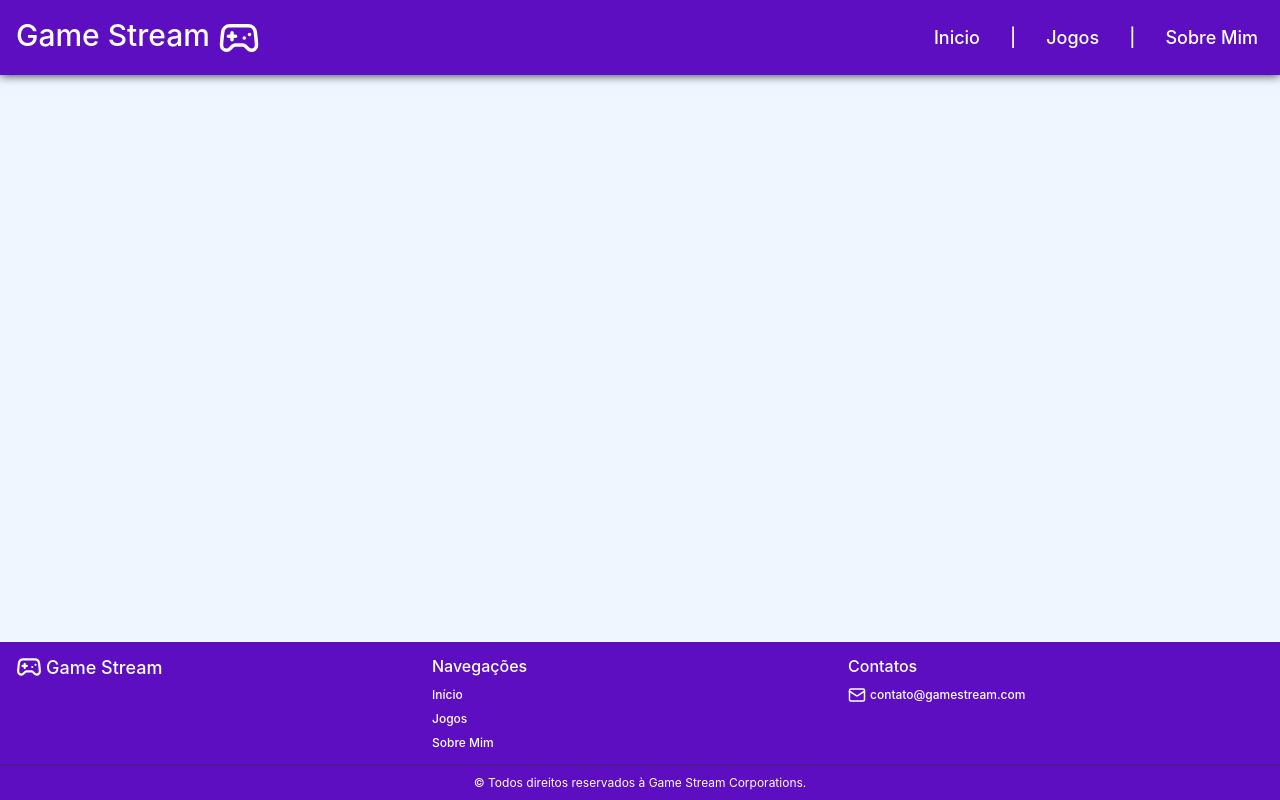
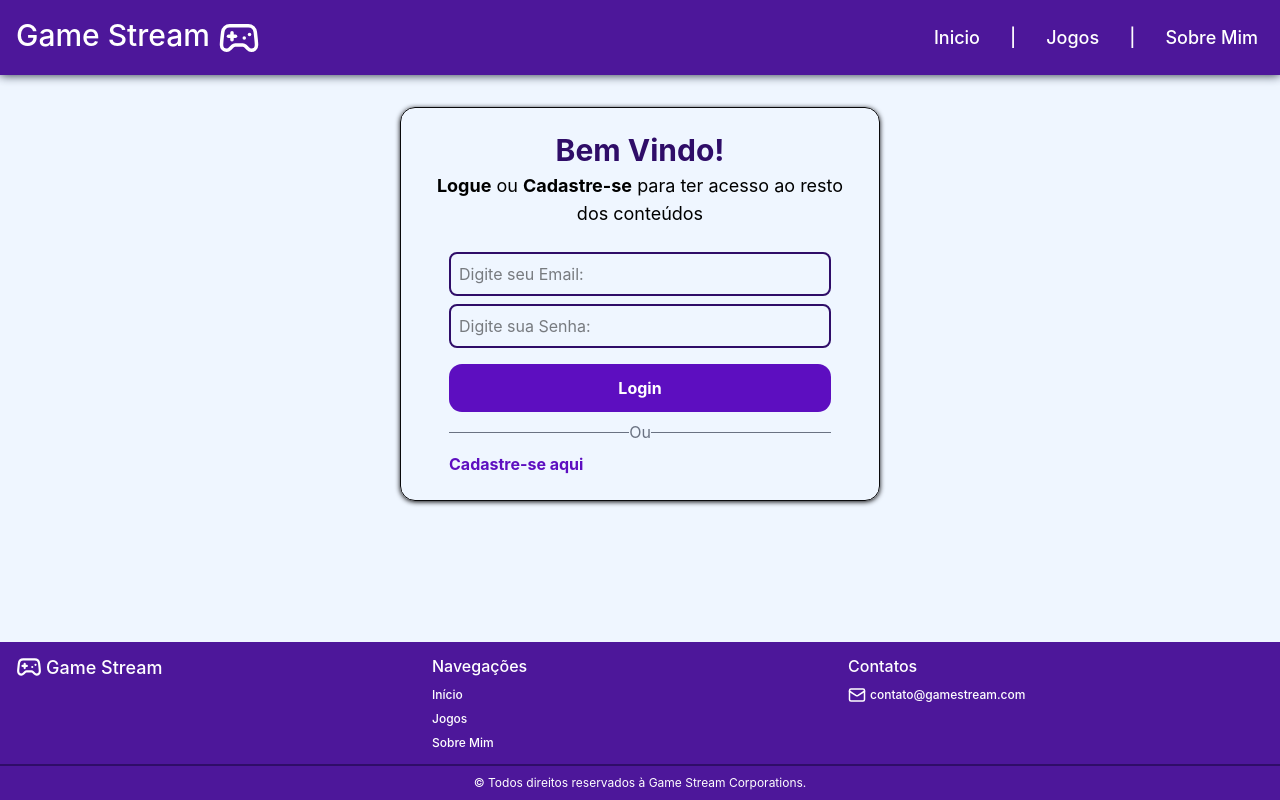
Before and after one commit to BITRAR-DEV/React, a React (Vite) app in the folder frontend/: page /login in a window 1280 px wide. Built offline with nearby package versions, Linux system fonts and the light colour scheme.

Commit message:
Começando Login

```diff
--- a/frontend/src/components/carditem.tsx
+++ b/frontend/src/components/carditem.tsx
@@ -15,7 +15,7 @@ function CardItem({name, image, desc, text, click}: CardInfos) {
             <h2 className="font-bold text-[1.2em] mb-1 text-violet-950">{name}</h2>
             <p className="text-center text-[0.9em]">{desc}</p>
             <div className="flex flex-col mt-auto p-1">
-                <button className="flex gap-2 text-white px-4 py-3 rounded-[13px] cursor-pointer mt-2 bg-violet-700 hover:bg-violet-800" onClick={click}>{text}</button>
+                <button className="flex gap-2 text-white px-4 py-3 rounded-[13px] cursor-pointer mt-2 bg-violet-800 hover:bg-violet-900" onClick={click}>{text}</button>
             </div>
         </div>
     )
--- a/frontend/src/components/footer.tsx
+++ b/frontend/src/components/footer.tsx
@@ -3,7 +3,7 @@ import { Gamepad2, Mail } from "lucide-react";
 
 function Footer() {
   return (
-    <footer className="bg-violet-800">
+    <footer className="bg-violet-900">
         <div className="grid md:grid-cols-3 py-3 gap-y-4 px-4">
             <div className="flex gap-1 text-[18px] font-medium text-white cursor-default select-none">
                 <Gamepad2 size={26} /> <h1>Game Stream</h1>
@@ -21,7 +21,7 @@ function Footer() {
                 <p className="flex text-[12px] gap-1"><Mail size={18}></Mail><a href="mailto:contato@gamestream.com">contato@gamestream.com</a></p>
             </div>
         </div>
-        <div className="flex justify-center align-middle text-[12px] text-white columns-[1/-1] border-t-2 border-violet-900 p-2">
+        <div className="flex justify-center align-middle text-[12px] text-white columns-[1/-1] border-t-2 border-violet-950 p-2">
             <p>&#169; Todos direitos reservados à Game Stream Corporations.</p>
         </div>
     </footer>
--- a/frontend/src/components/navbar.tsx
+++ b/frontend/src/components/navbar.tsx
@@ -5,13 +5,13 @@ import { Gamepad2, Menu } from "lucide-react";
 function Navbar() {
   const estiloLink = ({ isActive }: { isActive: boolean }) =>
     isActive
-      ? "underline p-[8px_6px] bg-violet-900 rounded-xl"
-      : "p-[8px_6px] hover:bg-violet-900 rounded-xl";
+      ? "underline p-[8px_6px] bg-violet-950 rounded-xl"
+      : "p-[8px_6px] hover:bg-violet-950 rounded-xl";
 
   const [aberto, setAberto] = useState(false);
 
   return (
-    <nav className="flex w-full items-center justify-between bg-violet-800 p-4 text-[18px] font-medium text-white shadow-[0_0_10px] shadow-gray-800">
+    <nav className="flex w-full items-center justify-between bg-violet-900 p-4 text-[18px] font-medium text-white shadow-[0_0_10px] shadow-gray-800">
       <div className="flex gap-2">
         <Link to="/" className="flex cursor-pointer gap-2 text-3xl select-none">
           Game Stream <Gamepad2 size={42} />
@@ -24,7 +24,7 @@ function Navbar() {
         </button>
 
         <div
-          className={`fixed top-15 -right-px flex flex-col items-center gap-4 overflow-hidden rounded-bl-xl bg-violet-800 transition-all duration-500 ease-in-out md:hidden ${
+          className={`fixed top-15 -right-px flex flex-col items-center gap-4 overflow-hidden rounded-bl-xl bg-violet-900 transition-all duration-500 ease-in-out md:hidden ${
             aberto ? "max-h-60 p-5 opacity-100" : "max-h-0 p-0 opacity-0"
           } `}
         >
--- a/frontend/src/components/outlet.tsx
+++ b/frontend/src/components/outlet.tsx
@@ -2,12 +2,14 @@ import { Routes, Route } from "react-router-dom";
 import Inicio from "../pages/inicio";
 import Jogos from "../pages/jogos";
 import Sobre from "../pages/sobre";
+import Login from "../pages/login";
 function Outlet() {
     return (
         <Routes>
             <Route path="/" element={<Inicio />} />
             <Route path="/jogos" element={<Jogos />} />
             <Route path="/sobre" element={<Sobre />} />
+            <Route path="/login" element={<Login />} />
         </Routes>
     );
 }
--- a/frontend/src/pages/inicio.tsx
+++ b/frontend/src/pages/inicio.tsx
@@ -2,7 +2,7 @@ import { Link } from "react-router-dom";
 import { Gamepad2 } from "lucide-react";
 import Logo from "../assets/Logo.png";
 
-function Inicio() {
+export default function Inicio() {
   return (
     <div className="h-full md:grid md:grid-cols-2 px-6 py-8">
       <div className="flex flex-col justify-center p-8 md:pl-50 gap-6">
@@ -15,7 +15,7 @@ function Inicio() {
           <p className="mt-2">Entre abaixo em nosso catálogo e explore nossos jogos.</p>
         </div>
         <div className="flex flex-row">
-          <Link className="flex gap-2 text-white px-4 py-3 rounded-[13px] cursor-pointer bg-violet-700 hover:bg-violet-800" to="/jogos"><><Gamepad2 size={24} />Explorar Catálago</></Link>
+          <Link className="flex gap-2 text-white px-4 py-3 rounded-[13px] cursor-pointer bg-violet-800 hover:bg-violet-900" to="/jogos"><><Gamepad2 size={24} />Explorar Catálago</></Link>
         </div>
       </div>
       <div className="hidden md:flex justify-center">
@@ -24,5 +24,3 @@ function Inicio() {
     </div>
   );
 }
-
-export default Inicio;
--- a/frontend/src/pages/jogos.tsx
+++ b/frontend/src/pages/jogos.tsx
@@ -64,7 +64,7 @@ type Jogo = {
   estrelas: number;
 };
 
-function Jogos() {
+export default function Jogos() {
   const [atual, setAtual] = useState(0);
   const [animando, setAnimando] = useState(false);
 
@@ -175,5 +175,3 @@ function Jogos() {
     </div>
   );
 }
-
-export default Jogos;
--- /dev/null
+++ b/frontend/src/pages/login.tsx
@@ -0,0 +1,25 @@
+import { NavLink } from "react-router-dom";
+
+export default function Login() {
+    return (
+        <div className="flex justify-center items-center px-6 py-8">
+            <div className="md:max-w-120 h-full border border-zinc-950 rounded-[15px] shadow-[0_1px_5px] shadow-zinc-950 p-6">
+                <div className="flex justify-center items-center flex-col mb-6">
+                    <h2 className="font-bold text-3xl mb-1 text-violet-950">Bem Vindo!</h2>
+                    <p className="text-center text-lg"><strong>Logue</strong> ou <strong>Cadastre-se</strong> para ter acesso ao resto dos conteúdos</p>
+                </div>
+                <div className="flex flex-col gap-2 px-6">
+                    <input type="email" className="border-2 border-violet-950 rounded-lg p-2" placeholder="Digite seu Email:"/>
+                    <input type="password" className="border-2 border-violet-950 rounded-lg p-2" placeholder="Digite sua Senha:"/>
+                    <button type="submit" className="flex justify-center text-white px-4 py-3 rounded-[13px] cursor-pointer mt-2 bg-violet-800 hover:bg-violet-900"><strong>Login</strong></button>
+                    <div className="flex items-center text-gray-500">
+                        <hr className="flex-1"/>
+                        <p>Ou</p>
+                        <hr className="flex-1"/>
+                    </div>
+                    <NavLink to={"/cadastro"} className="font-bold hover:underline text-violet-800">Cadastre-se aqui</NavLink>
+                </div>
+            </div>
+        </div>
+    );
+}
--- a/frontend/src/pages/sobre.tsx
+++ b/frontend/src/pages/sobre.tsx
@@ -2,7 +2,7 @@ import { Gamepad2, CodeXml, Pencil, Book, User } from "lucide-react";
 import Foto from "../assets/435494488_1094963621543709_8267387487772838812_n.jpg";
 import { useState, useEffect } from "react";
 
-function Sobre() {
+export default function Sobre() {
   const [atual, setAtual] = useState(0);
 
   const cards = [
@@ -90,5 +90,3 @@ function Sobre() {
     </div>
   );
 }
-
-export default Sobre;
```
